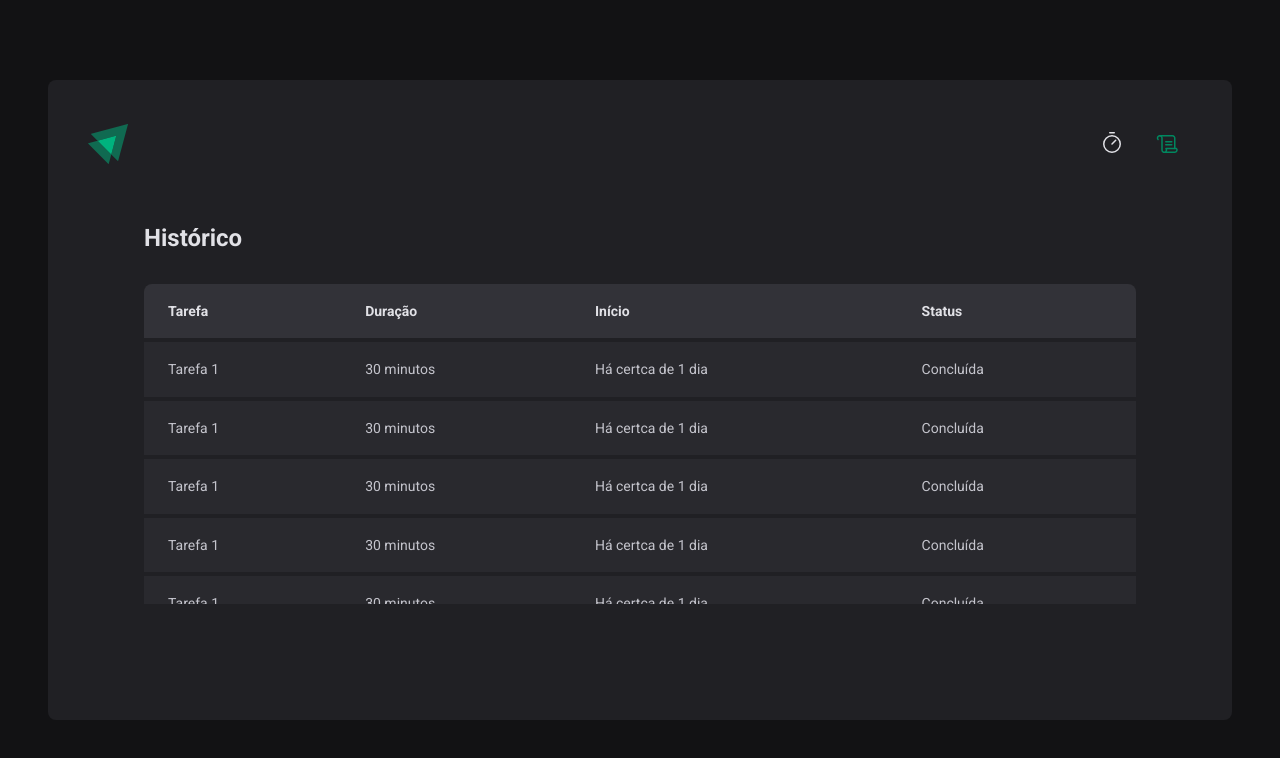
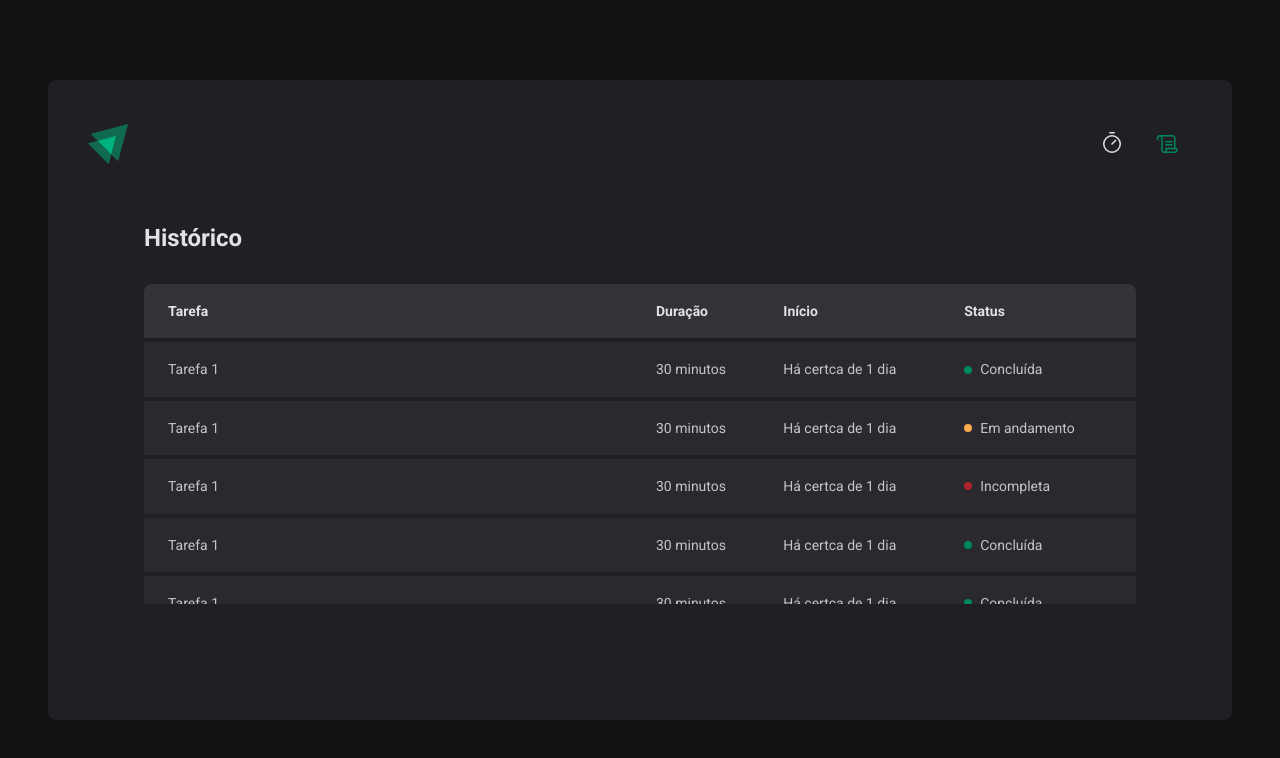
Before and after one commit to HenriqueSC23/rocketseat-curso-reactjs-2022, a React (Vite) app in the folder aulas/02-ignite-timer/: page /history in a window 1280 px wide. Shown: the top 758 px of the page. Built offline with nearby package versions, Linux system fonts and the light colour scheme.

Commit message:
page history

```diff
--- a/aulas/02-ignite-timer/src/pages/History/index.tsx
+++ b/aulas/02-ignite-timer/src/pages/History/index.tsx
@@ -1,4 +1,4 @@
-import { HistoryContainer, HistoryList } from './style'
+import { HistoryContainer, HistoryList, Status } from './style'
 
 export function History() {
   return (
@@ -20,37 +20,49 @@
               <td>Tarefa 1</td>
               <td>30 minutos</td>
               <td>Há certca de 1 dia</td>
-              <td>Concluída</td>
+              <td>
+                <Status statusColor="green">Concluída</Status>
+              </td>
             </tr>
             <tr>
               <td>Tarefa 1</td>
               <td>30 minutos</td>
               <td>Há certca de 1 dia</td>
-              <td>Concluída</td>
+              <td>
+                <Status statusColor="yellow">Em andamento</Status>
+              </td>
             </tr>
             <tr>
               <td>Tarefa 1</td>
               <td>30 minutos</td>
               <td>Há certca de 1 dia</td>
-              <td>Concluída</td>
+              <td>
+                <Status statusColor="red">Incompleta</Status>
+              </td>
             </tr>
             <tr>
               <td>Tarefa 1</td>
               <td>30 minutos</td>
               <td>Há certca de 1 dia</td>
-              <td>Concluída</td>
+              <td>
+                <Status statusColor="green">Concluída</Status>
+              </td>
             </tr>
             <tr>
               <td>Tarefa 1</td>
               <td>30 minutos</td>
               <td>Há certca de 1 dia</td>
-              <td>Concluída</td>
+              <td>
+                <Status statusColor="green">Concluída</Status>
+              </td>
             </tr>
             <tr>
               <td>Tarefa 1</td>
               <td>30 minutos</td>
               <td>Há certca de 1 dia</td>
-              <td>Concluída</td>
+              <td>
+                <Status statusColor="green">Concluída</Status>
+              </td>
             </tr>
           </tbody>
         </table>
--- a/aulas/02-ignite-timer/src/pages/History/style.ts
+++ b/aulas/02-ignite-timer/src/pages/History/style.ts
@@ -79,6 +79,7 @@
 
     &:first-child {
       padding-left: 1.5rem;
+      width: 50%;
     }
 
     &:last-child {
@@ -86,3 +87,28 @@
     }
   }
 `
+
+const STATUS_COLOR = {
+  yellow: 'yellow-500',
+  green: 'green-500',
+  red: 'red-500',
+} as const
+
+interface StatusProps {
+  statusColor: keyof typeof STATUS_COLOR
+}
+
+export const Status = styled.span<StatusProps>`
+  display: flex;
+  align-items: center;
+  gap: 0.5rem;
+
+  &::before {
+    content: '';
+    width: 0.5rem;
+    height: 0.5rem;
+    border-radius: 9999px;
+    background-color: ${(props) =>
+      props.theme[STATUS_COLOR[props.statusColor]]};
+  }
+`
```
